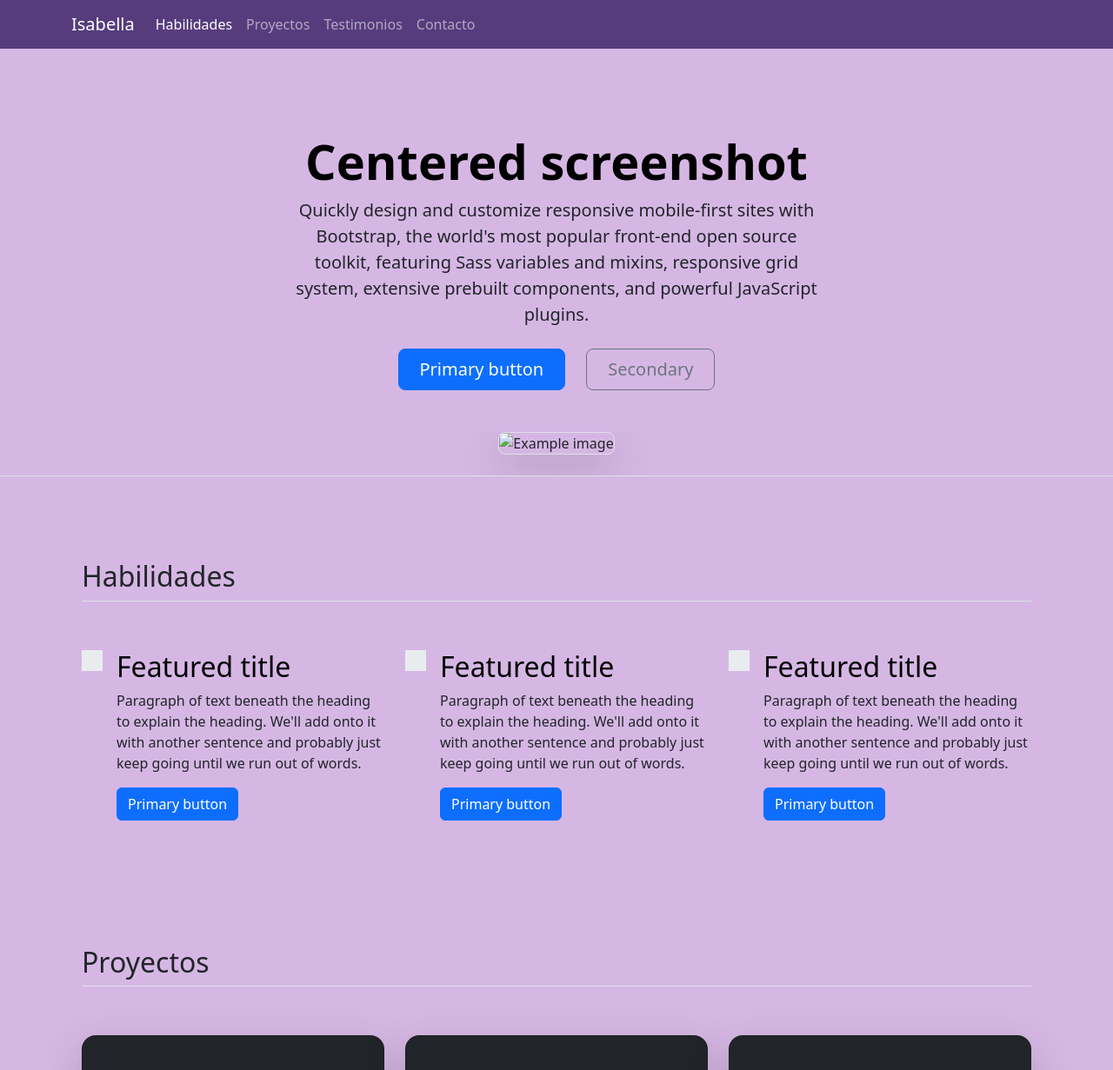
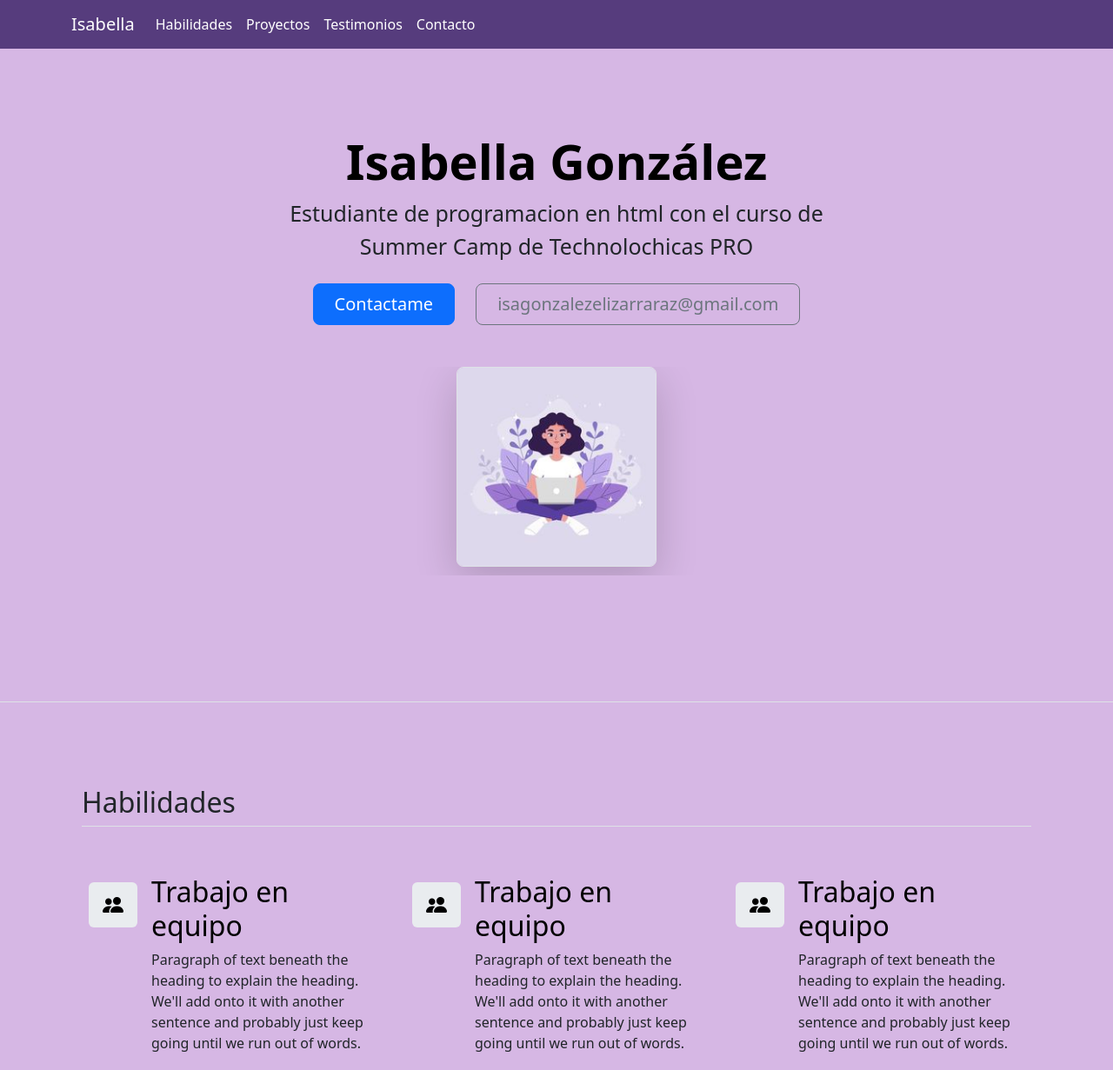
Before and after one commit to Isasthp08/Portafolio-b7-g2, a plain HTML site: page index.html in a window 1280 px wide. Shown: the top 1231 px of the page at 87% size. Drawn offline with nearby package versions, Linux system fonts and the light colour scheme.

Commit message:
Avance habilidades

```diff
--- a/index.html
+++ b/index.html
@@ -8,6 +8,8 @@
 
     <link href="https://cdn.jsdelivr.net/npm/bootstrap@5.3.3/dist/css/bootstrap.min.css" rel="stylesheet"
         integrity="sha384-QWTKZyjpPEjISv5WaRU9OFeRpok6YctnYmDr5pNlyT2bRjXh0JMhjY6hW+ALEwIH" crossorigin="anonymous">
+
+    <link rel="stylesheet" href="https://cdn.jsdelivr.net/npm/bootstrap-icons@1.11.3/font/bootstrap-icons.min.css">
 
     <link rel="stylesheet" href="style.css">
 </head>
@@ -29,13 +31,13 @@
                             <a class="nav-link active" aria-current="page" href="#">Habilidades</a>
                         </li>
                         <li class="nav-item">
-                            <a class="nav-link" href="#">Proyectos</a>
+                            <a class="nav-link active" href="#">Proyectos</a>
                         </li>
                         <li class="nav-item">
-                            <a class="nav-link" href="#">Testimonios</a>
+                            <a class="nav-link active" href="#">Testimonios</a>
                         </li>
                         <li class="nav-item">
-                            <a class="nav-link" href="#">Contacto</a>
+                            <a class="nav-link active" href="#">Contacto</a>
                         </li>
                     </ul>
                 </div>
@@ -47,20 +49,20 @@
     <main>
 
         <section id="Presentacion" class="px-4 pt-5 my-5 text-center border-bottom">
-            <h1 class="display-4 fw-bold text-body-emphasis">Centered screenshot</h1>
+            <h1 class="display-4 fw-bold text-body-emphasis">Isabella González</h1>
             <div class="col-lg-6 mx-auto">
-                <p class="lead mb-4">Quickly design and customize responsive mobile-first sites with Bootstrap, the
-                    world's most popular front-end open source toolkit, featuring Sass variables and mixins, responsive
-                    grid system, extensive prebuilt components, and powerful JavaScript plugins.</p>
+                <p id="yo" class="lead mb-4">Estudiante de programacion en html con el curso de Summer Camp de
+                    Technolochicas PRO</p>
                 <div class="d-grid gap-2 d-sm-flex justify-content-sm-center mb-5">
-                    <button type="button" class="btn btn-primary btn-lg px-4 me-sm-3">Primary button</button>
-                    <button type="button" class="btn btn-outline-secondary btn-lg px-4">Secondary</button>
+                    <button type="button" class="btn btn-primary btn-lg px-4 me-sm-3">Contactame</button>
+                    <button type="button"
+                        class="btn btn-outline-secondary btn-lg px-4">isagonzalezelizarraraz@gmail.com</button>
                 </div>
             </div>
             <div class="overflow-hidden" style="max-height: 30vh;">
                 <div class="container px-5">
-                    <img src="bootstrap-docs.png" class="img-fluid border rounded-3 shadow-lg mb-4" alt="Example image"
-                        width="700" height="500" loading="lazy">
+                    <img id="chica-pc" src="assets/presentacion.jpg" class="img-fluid border rounded-3 shadow-lg mb-4"
+                        alt="Example image" width="700" height="500" loading="lazy">
                 </div>
             </div>
         </section>
@@ -70,50 +72,35 @@
             <div class="row g-4 py-5 row-cols-1 row-cols-lg-3">
                 <div class="col d-flex align-items-start">
                     <div
-                        class="icon-square text-body-emphasis bg-body-secondary d-inline-flex align-items-center justify-content-center fs-4 flex-shrink-0 me-3">
-                        <svg class="bi" width="1em" height="1em">
-                            <use xlink:href="#toggles2"></use>
-                        </svg>
+                        class="icon-square text-body-emphasis bg-body-secondary d-inline-flex align-items-center justify-content-center fs-4 flex-shrink-0 me-3 px-3 py-2 rounded m-2">
+                        <i class="bi bi-people-fill"></i>
                     </div>
                     <div>
-                        <h3 class="fs-2 text-body-emphasis">Featured title</h3>
+                        <h3 class="fs-2 text-body-emphasis">Trabajo en equipo</h3>
                         <p>Paragraph of text beneath the heading to explain the heading. We'll add onto it with another
                             sentence and probably just keep going until we run out of words.</p>
-                        <a href="#" class="btn btn-primary">
-                            Primary button
-                        </a>
                     </div>
                 </div>
                 <div class="col d-flex align-items-start">
                     <div
-                        class="icon-square text-body-emphasis bg-body-secondary d-inline-flex align-items-center justify-content-center fs-4 flex-shrink-0 me-3">
-                        <svg class="bi" width="1em" height="1em">
-                            <use xlink:href="#cpu-fill"></use>
-                        </svg>
+                        class="icon-square text-body-emphasis bg-body-secondary d-inline-flex align-items-center justify-content-center fs-4 flex-shrink-0 me-3 px-3 py-2 rounded m-2">
+                        <i class="bi bi-people-fill"></i>
                     </div>
                     <div>
-                        <h3 class="fs-2 text-body-emphasis">Featured title</h3>
+                        <h3 class="fs-2 text-body-emphasis">Trabajo en equipo</h3>
                         <p>Paragraph of text beneath the heading to explain the heading. We'll add onto it with another
                             sentence and probably just keep going until we run out of words.</p>
-                        <a href="#" class="btn btn-primary">
-                            Primary button
-                        </a>
                     </div>
                 </div>
                 <div class="col d-flex align-items-start">
                     <div
-                        class="icon-square text-body-emphasis bg-body-secondary d-inline-flex align-items-center justify-content-center fs-4 flex-shrink-0 me-3">
-                        <svg class="bi" width="1em" height="1em">
-                            <use xlink:href="#tools"></use>
-                        </svg>
+                        class="icon-square text-body-emphasis bg-body-secondary d-inline-flex align-items-center justify-content-center fs-4 flex-shrink-0 me-3 px-3 py-2 rounded m-2">
+                        <i class="bi bi-people-fill"></i>
                     </div>
                     <div>
-                        <h3 class="fs-2 text-body-emphasis">Featured title</h3>
+                        <h3 class="fs-2 text-body-emphasis">Trabajo en equipo</h3>
                         <p>Paragraph of text beneath the heading to explain the heading. We'll add onto it with another
                             sentence and probably just keep going until we run out of words.</p>
-                        <a href="#" class="btn btn-primary">
-                            Primary button
-                        </a>
                     </div>
                 </div>
             </div>
--- a/style.css
+++ b/style.css
@@ -4,3 +4,17 @@ body{
 #nav{
     background-color: rgb(86, 60, 125) !important;
 }
+/*Presentacion*/
+#chica-pc{
+    width: 230px;
+    height: auto;
+}
+#Presentacion{
+    height: 88vh;
+
+}
+#yo{
+    font-size: 25px;
+    font-family:inherit;
+}
+/*Habilidades*/
```
